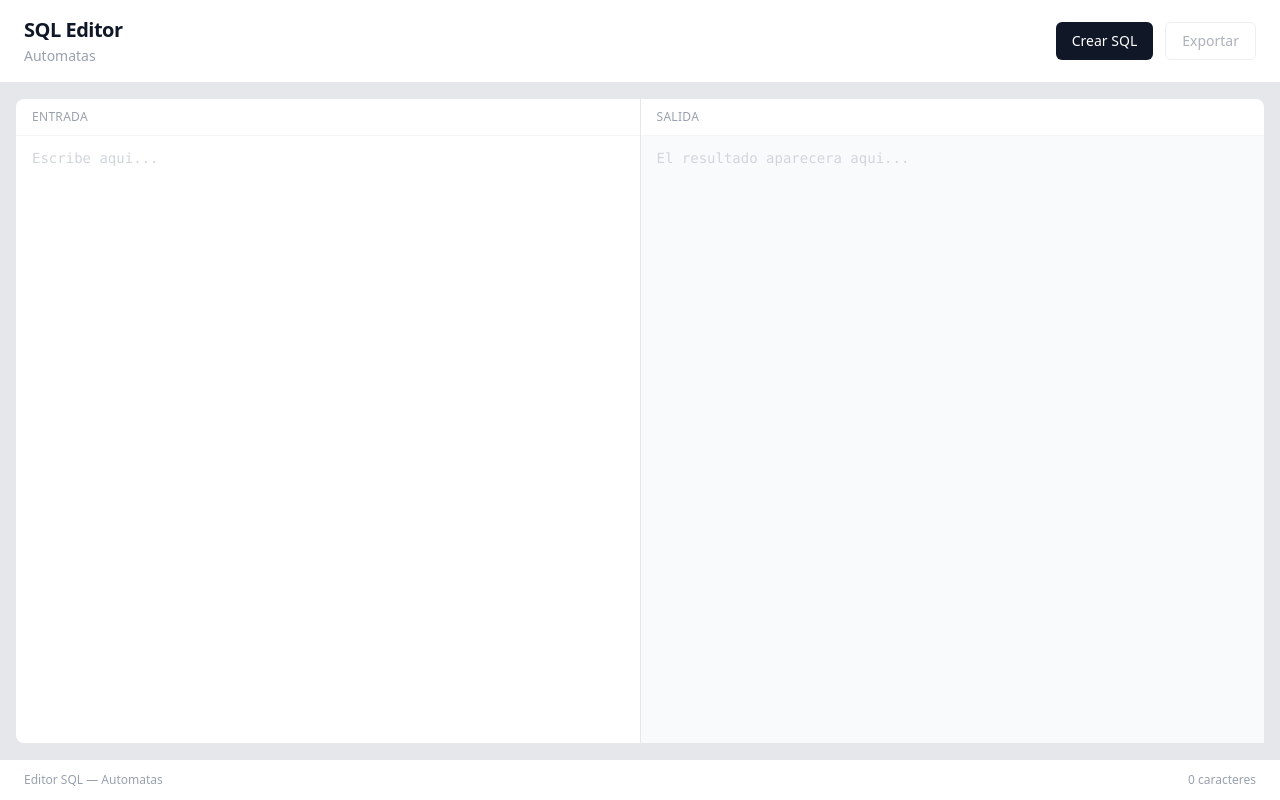
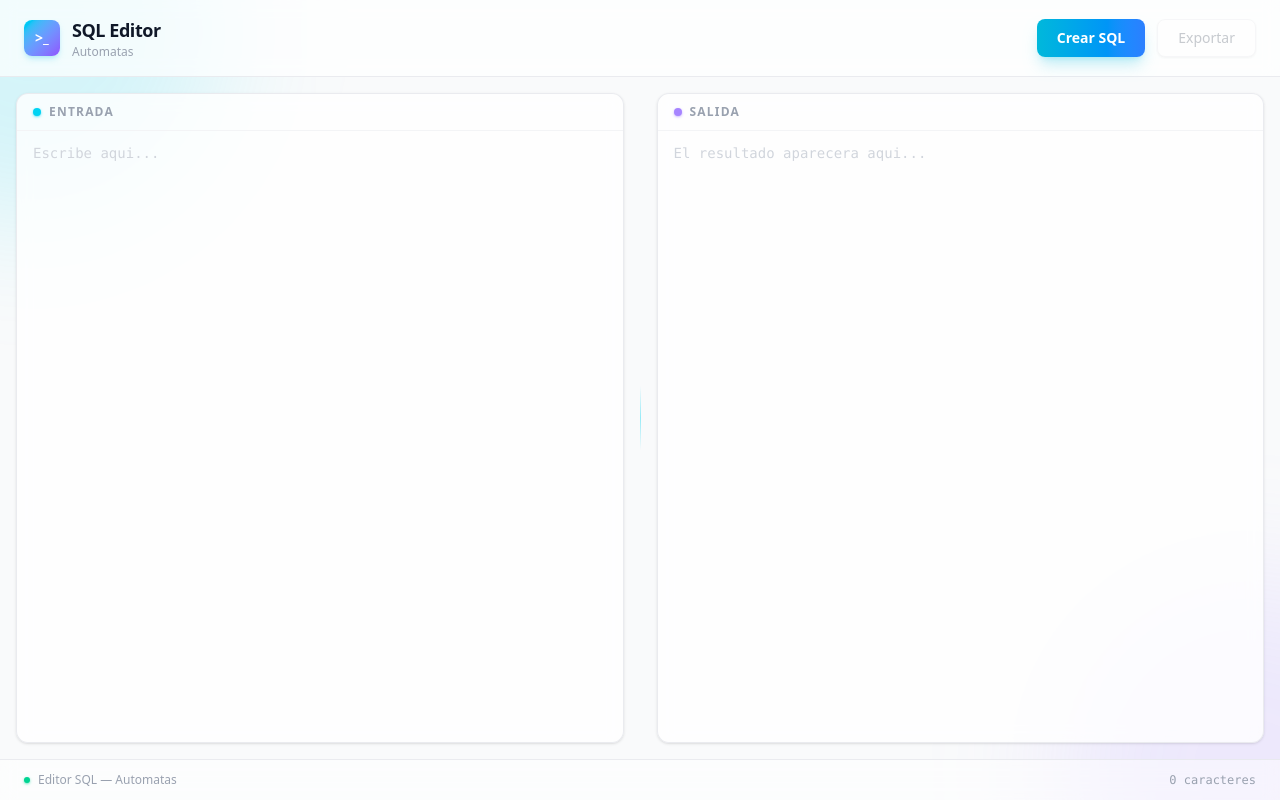
Before and after one commit to adriantecprogrammer/EDITOR-SQL-AUTOMATAS, a SvelteKit app: page / in a window 1280 px wide. Built offline with nearby package versions, Linux system fonts and the light colour scheme.

Commit message:
feat: creacion del layout principal
creacion del layput principal

close

```diff
--- a/package.json
+++ b/package.json
@@ -36,5 +36,8 @@
 		"typescript": "^5.9.3",
 		"typescript-eslint": "^8.54.0",
 		"vite": "^7.3.1"
+	},
+	"dependencies": {
+		"axios": "^1.13.6"
 	}
 }
--- /dev/null
+++ b/src/Services/axiosInstance.ts
@@ -0,0 +1,10 @@
+import axios from 'axios';
+
+const axiosInstance = axios.create({
+	baseURL: 'http://localhost:3000',
+	headers: {
+		'Content-Type': 'application/json'
+	}
+});
+
+export default axiosInstance;
--- /dev/null
+++ b/src/Services/sqlApi.ts
@@ -0,0 +1,8 @@
+import axiosInstance from './axiosInstance';
+
+export const sqlApi = {
+	async createSql(sql: string) {
+		const response = await axiosInstance.post('/sql', { sql });
+		return response.data;
+	}
+};
--- a/src/routes/+page.svelte
+++ b/src/routes/+page.svelte
@@ -1,6 +1,16 @@
 <script lang="ts">
+	import { sqlApi } from '../Services/sqlApi';
 	let inputText = $state('');
 	let outputText = $state('');
+
+	async function createSql() {
+		try {
+			const response = await sqlApi.createSql(inputText);
+			outputText = response.data;
+		} catch (error) {
+			console.error(error);
+		}
+	}
 
 	function exportToTxt() {
 		const blob = new Blob([outputText], { type: 'text/plain' });
@@ -13,23 +23,35 @@
 	}
 </script>
 
-<div class="flex min-h-screen flex-col bg-white text-gray-800">
+<div class="relative flex min-h-screen flex-col bg-gray-50 text-gray-800">
+	<!-- Background glow effects -->
+	<div class="pointer-events-none absolute inset-0 overflow-hidden">
+		<div class="absolute -top-40 -left-40 h-96 w-96 rounded-full bg-cyan-400/15 blur-3xl"></div>
+		<div class="absolute -right-40 -bottom-40 h-96 w-96 rounded-full bg-violet-400/15 blur-3xl"></div>
+	</div>
+
 	<!-- Header -->
-	<header class="flex items-center justify-between border-b border-gray-200 px-6 py-4">
-		<div>
-			<h1 class="text-xl font-semibold tracking-tight text-gray-900">SQL Editor</h1>
-			<p class="mt-0.5 text-sm text-gray-400">Automatas</p>
+	<header class="relative z-10 flex items-center justify-between border-b border-gray-200/80 bg-white/70 px-6 py-4 backdrop-blur-sm">
+		<div class="flex items-center gap-3">
+			<div class="flex h-9 w-9 items-center justify-center rounded-lg bg-linear-to-br from-cyan-400 to-violet-500 shadow-md shadow-cyan-500/20">
+				<span class="text-sm font-bold text-white">&gt;_</span>
+			</div>
+			<div>
+				<h1 class="text-lg font-semibold tracking-tight text-gray-900">SQL Editor</h1>
+				<p class="text-xs text-gray-400">Automatas</p>
+			</div>
 		</div>
 		<div class="flex gap-3">
 			<button
-				class="rounded-md bg-gray-900 px-4 py-2 text-sm font-medium text-white transition-colors hover:bg-gray-700"
+				onclick={createSql}
+				class="rounded-lg bg-linear-to-r from-cyan-500 to-blue-500 px-5 py-2 text-sm font-semibold text-white shadow-lg shadow-cyan-500/25 transition-all hover:shadow-cyan-500/40 hover:brightness-110 active:scale-95"
 			>
 				Crear SQL
 			</button>
 			<button
 				onclick={exportToTxt}
 				disabled={!outputText}
-				class="rounded-md border border-gray-300 bg-white px-4 py-2 text-sm font-medium text-gray-700 transition-colors hover:bg-gray-50 disabled:cursor-not-allowed disabled:opacity-40"
+				class="rounded-lg border border-gray-200 bg-white px-5 py-2 text-sm font-medium text-gray-600 shadow-sm transition-all hover:border-gray-300 hover:bg-gray-50 active:scale-95 disabled:cursor-not-allowed disabled:opacity-30"
 			>
 				Exportar
 			</button>
@@ -37,40 +59,50 @@
 	</header>
 
 	<!-- Main content -->
-	<main class="flex flex-1 gap-px bg-gray-200 p-4">
+	<main class="relative z-10 flex flex-1 gap-4 p-4">
 		<!-- Input panel -->
-		<div class="flex flex-1 flex-col rounded-l-lg bg-white">
-			<div class="flex items-center justify-between border-b border-gray-100 px-4 py-2.5">
-				<span class="text-xs font-medium tracking-wide text-gray-400 uppercase">Entrada</span>
+		<div class="flex flex-1 flex-col overflow-hidden rounded-xl border border-gray-200/80 bg-white/80 shadow-sm backdrop-blur-sm">
+			<div class="flex items-center gap-2 border-b border-gray-100 px-4 py-2.5">
+				<div class="h-2 w-2 rounded-full bg-cyan-400 shadow-sm shadow-cyan-400/50"></div>
+				<span class="text-xs font-semibold tracking-widest text-gray-400 uppercase">Entrada</span>
 			</div>
 			<textarea
 				bind:value={inputText}
 				placeholder="Escribe aqui..."
 				spellcheck="false"
-				class="flex-1 resize-none bg-transparent px-4 py-3 font-mono text-sm text-gray-800 placeholder-gray-300 outline-none"
+				class="flex-1 resize-none bg-transparent px-4 py-3 font-mono text-sm text-gray-800 caret-cyan-500 placeholder-gray-300 outline-none"
 			></textarea>
 		</div>
 
+		<!-- Divider -->
+		<div class="flex items-center">
+			<div class="h-16 w-px bg-linear-to-b from-transparent via-cyan-400/40 to-transparent"></div>
+		</div>
+
 		<!-- Output panel -->
-		<div class="flex flex-1 flex-col rounded-r-lg bg-white">
-			<div class="flex items-center justify-between border-b border-gray-100 px-4 py-2.5">
-				<span class="text-xs font-medium tracking-wide text-gray-400 uppercase">Salida</span>
+		<div class="flex flex-1 flex-col overflow-hidden rounded-xl border border-gray-200/80 bg-white/80 shadow-sm backdrop-blur-sm">
+			<div class="flex items-center gap-2 border-b border-gray-100 px-4 py-2.5">
+				<div class="h-2 w-2 rounded-full bg-violet-400 shadow-sm shadow-violet-400/50"></div>
+				<span class="text-xs font-semibold tracking-widest text-gray-400 uppercase">Salida</span>
 			</div>
 			<textarea
 				bind:value={outputText}
 				readonly
 				placeholder="El resultado aparecera aqui..."
 				spellcheck="false"
-				class="flex-1 resize-none bg-gray-50 px-4 py-3 font-mono text-sm text-gray-700 placeholder-gray-300 outline-none"
+				class="flex-1 resize-none bg-transparent px-4 py-3 font-mono text-sm text-gray-700 placeholder-gray-300 outline-none"
 			></textarea>
 		</div>
 	</main>
 
 	<!-- Footer -->
-	<footer class="border-t border-gray-200 px-6 py-3">
+	<footer class="relative z-10 border-t border-gray-200/80 bg-white/50 px-6 py-3 backdrop-blur-sm">
 		<div class="flex items-center justify-between text-xs text-gray-400">
-			<span>Editor SQL &mdash; Automatas</span>
-			<span>{inputText.length} caracteres</span>
+			<div class="flex items-center gap-2">
+				<div class="h-1.5 w-1.5 rounded-full bg-emerald-400 shadow-sm shadow-emerald-400/50"></div>
+				<span>Editor SQL &mdash; Automatas</span>
+			</div>
+			<span class="font-mono">{inputText.length} caracteres</span>
 		</div>
 	</footer>
 </div>
```
Also changed, not shown: 1 other file (tests, documents, lock files or other folders).
